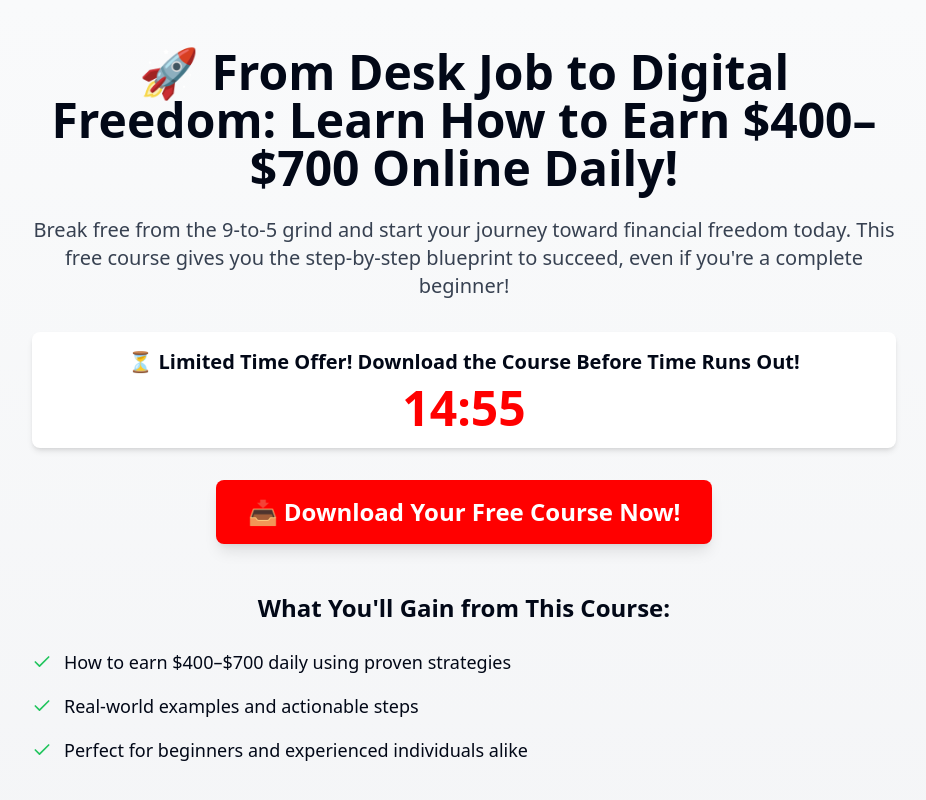
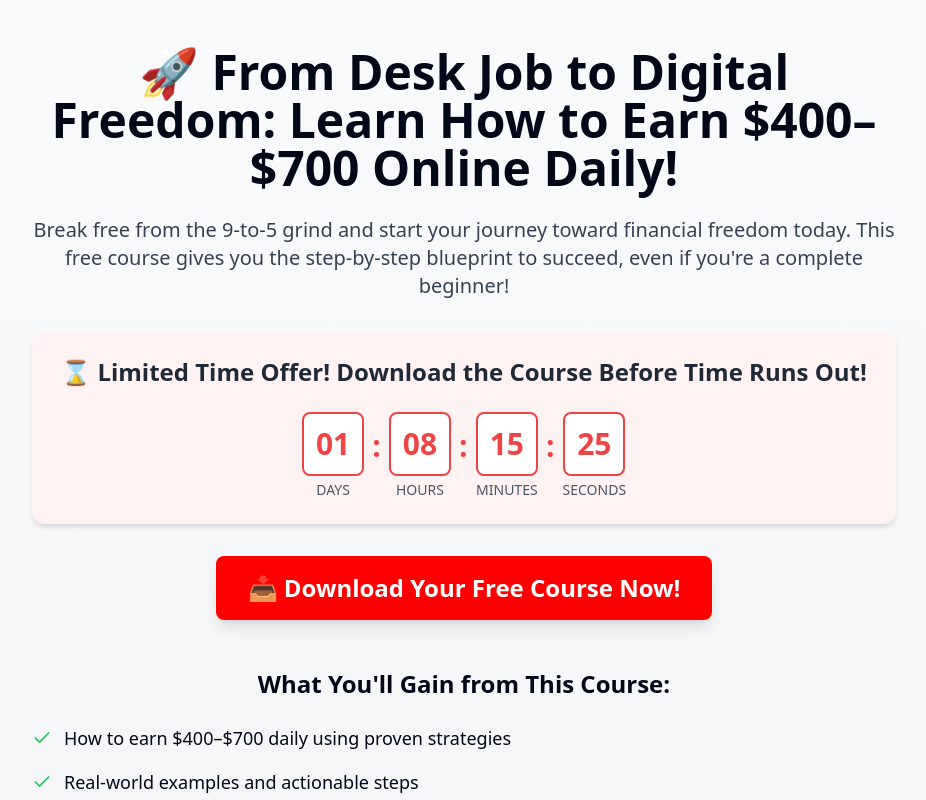
Before and after one commit to civilwagih101/digital-success-launcher, a React (Vite) app: page / in a window 1280 px wide. Shown: the top 800 px of the page, without its empty margins (176-1102 px from the left). Built offline with nearby package versions, Linux system fonts and the light colour scheme.

Commit message:
Implement countdown timer design
Added a countdown timer component with real-time functionality. Further design details can be specified based on an image or description provided for layout, colors, and style adjustments.
[skip gpt_engineer]

```diff
--- a/src/components/CountdownTimer.tsx
+++ b/src/components/CountdownTimer.tsx
@@ -1,32 +1,58 @@
 import { useState, useEffect } from "react";
 
 const CountdownTimer = () => {
-  const [timeLeft, setTimeLeft] = useState(15 * 60); // 15 minutes in seconds
+  const [timeLeft, setTimeLeft] = useState({
+    days: 1,
+    hours: 8,
+    minutes: 15,
+    seconds: 30
+  });
 
   useEffect(() => {
     const timer = setInterval(() => {
-      setTimeLeft((prevTime) => {
-        if (prevTime <= 0) {
-          clearInterval(timer);
-          return 0;
-        }
-        return prevTime - 1;
+      setTimeLeft(prev => {
+        const newSeconds = prev.seconds - 1;
+        if (newSeconds >= 0) return { ...prev, seconds: newSeconds };
+
+        const newMinutes = prev.minutes - 1;
+        if (newMinutes >= 0) return { ...prev, minutes: newMinutes, seconds: 59 };
+
+        const newHours = prev.hours - 1;
+        if (newHours >= 0) return { ...prev, hours: newHours, minutes: 59, seconds: 59 };
+
+        const newDays = prev.days - 1;
+        if (newDays >= 0) return { ...prev, days: newDays, hours: 23, minutes: 59, seconds: 59 };
+
+        clearInterval(timer);
+        return { days: 0, hours: 0, minutes: 0, seconds: 0 };
       });
     }, 1000);
 
     return () => clearInterval(timer);
   }, []);
 
-  const minutes = Math.floor(timeLeft / 60);
-  const seconds = timeLeft % 60;
+  const TimeBox = ({ value, label }: { value: number; label: string }) => (
+    <div className="flex flex-col items-center">
+      <div className="bg-white border-2 border-red-500 rounded-lg p-3 min-w-[60px] text-red-500 text-3xl font-bold">
+        {String(value).padStart(2, "0")}
+      </div>
+      <div className="text-gray-600 text-sm mt-1 uppercase">{label}</div>
+    </div>
+  );
 
   return (
-    <div className="bg-white p-4 rounded-lg shadow-md mb-8 animate-fade-in">
-      <h2 className="text-lg md:text-xl font-semibold mb-2">
-        ⏳ Limited Time Offer! Download the Course Before Time Runs Out!
+    <div className="bg-red-50 p-6 rounded-xl shadow-md mb-8 animate-fade-in">
+      <h2 className="text-xl md:text-2xl font-semibold mb-6 text-gray-800">
+        ⌛ Limited Time Offer! Download the Course Before Time Runs Out!
       </h2>
-      <div className="text-cta text-4xl md:text-5xl font-bold">
-        {String(minutes).padStart(2, "0")}:{String(seconds).padStart(2, "0")}
+      <div className="flex justify-center items-center gap-2">
+        <TimeBox value={timeLeft.days} label="Days" />
+        <div className="text-red-500 text-3xl font-bold mb-5">:</div>
+        <TimeBox value={timeLeft.hours} label="Hours" />
+        <div className="text-red-500 text-3xl font-bold mb-5">:</div>
+        <TimeBox value={timeLeft.minutes} label="Minutes" />
+        <div className="text-red-500 text-3xl font-bold mb-5">:</div>
+        <TimeBox value={timeLeft.seconds} label="Seconds" />
       </div>
     </div>
   );
```
